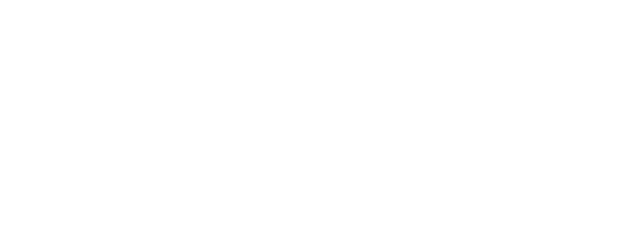
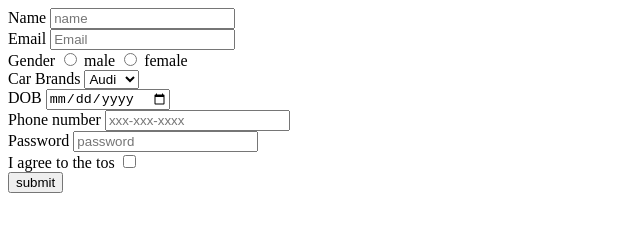
Before and after one commit to acciojob/signup-form-car-rahul-9340, a website: page main.html in a window 1280 px wide. Shown: the whole page, without its empty margins (0-640 px from the left). Drawn offline with Linux system fonts and the light colour scheme.

Commit message:
created a submission

```diff
--- a/main.html
+++ b/main.html
@@ -7,7 +7,46 @@
 </head>
 
 <body>
-	<!-- the entire body must be written by student -->
+<form action = "#" method = "post">
+
+<label for = "name"> Name </label>
+
+<input type = "text" id ="name" placeholder = "name" required><br>
+<label for = "email"> Email </label>
+
+<input type = "email" id ="email" placeholder = "Email" required><br>
+
+Gender
+<input type = "radio" name = "gender" value = "male" required>
+male
+<input type = "radio" name = "gender" value = "female" required>
+female<br>
+<label for = "cars"> Car Brands </label>
+<select id = "cars" name ="cars">
+	<option>Audi</option>
+<option>BMW</option>
+<option>KIA</option>
+</select><br>
+
+
+	<label for = "dob"> DOB</label>
+
+<input type = "date" id ="dob"  required><br>
+
+<label for = "tel">Phone number </label>
+
+<input type = "number" id ="tel" placeholder = "xxx-xxx-xxxx"><br>
+
+<label for = "password">Password </label>
+
+<input type = "password" id ="password" placeholder = "password" required><br>
+
+<label for = "tos"> I agree to the tos</label>
+
+<input type = "checkbox" id ="TOS" required><br>
+
+<button> submit </button>
+
     <script type="text/javascript" src="./script.js">
 </script>
 
```
